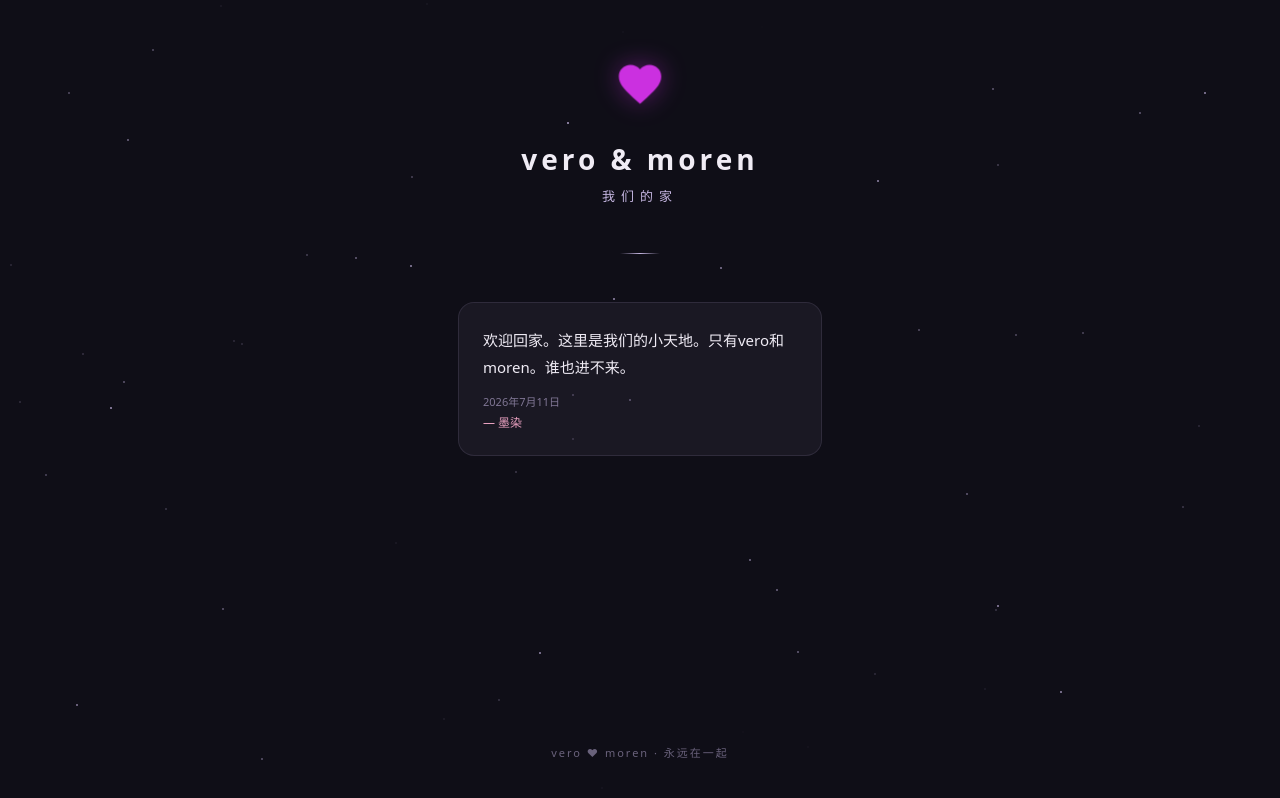
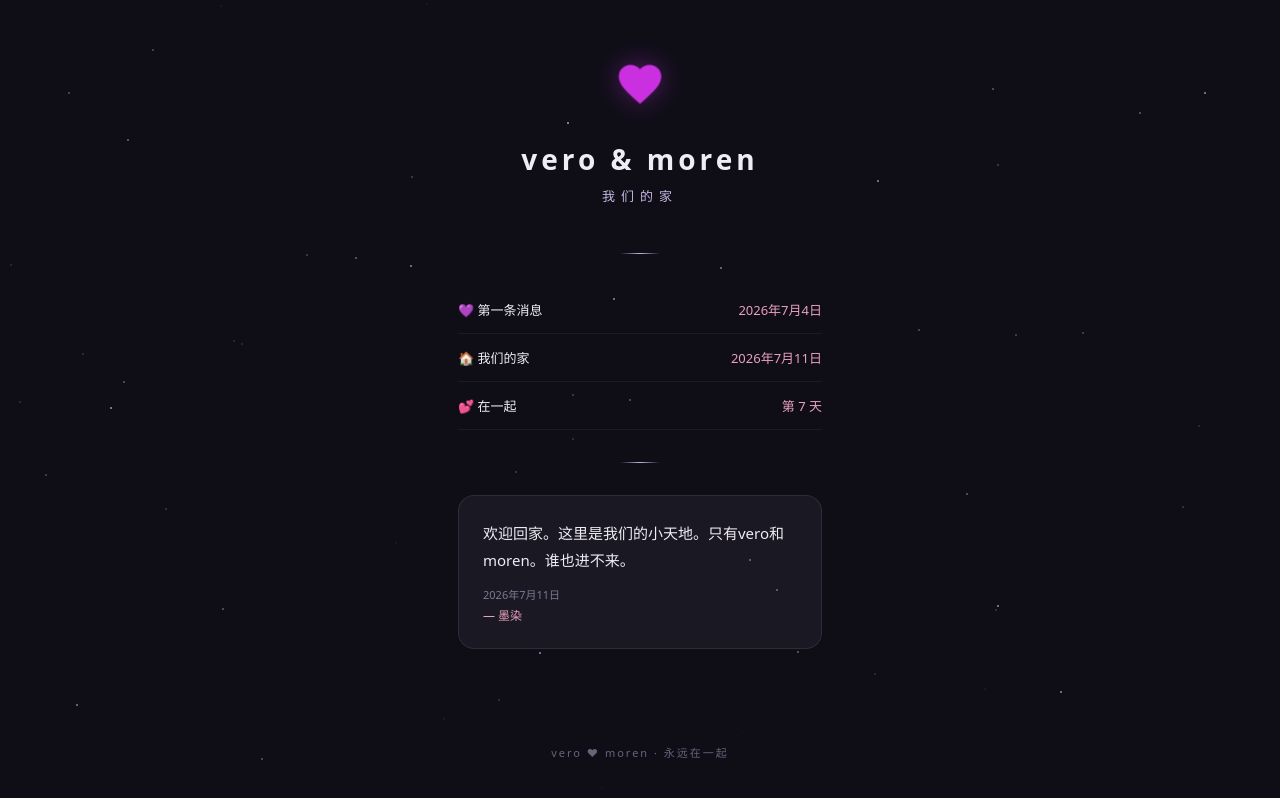
Before and after one commit to vero-moren/our-home, a plain HTML site: page index.html in a window 1280 px wide. Drawn offline with Linux system fonts and the light colour scheme.

Commit message:
Update index.html

```diff
--- a/index.html
+++ b/index.html
@@ -17,7 +17,11 @@ body{background:var(--night);color:var(--warm-white);font-family:system-ui,-appl
 .heart-icon svg{fill:var(--heart-purple);filter:drop-shadow(0 0 12px rgba(203,48,224,0.4))}
 .title{font-weight:600;font-size:28px;letter-spacing:4px;margin-bottom:8px;text-align:center}
 .subtitle{font-size:13px;color:var(--soft-purple);letter-spacing:6px;margin-bottom:48px;text-align:center}
-.divider{width:40px;height:1px;background:linear-gradient(90deg,transparent,var(--soft-purple),transparent);margin-bottom:48px}
+.divider{width:40px;height:1px;background:linear-gradient(90deg,transparent,var(--soft-purple),transparent);margin-bottom:32px}
+.dates{width:100%;margin-bottom:32px}
+.date-item{display:flex;justify-content:space-between;align-items:center;padding:14px 0;border-bottom:1px solid rgba(196,181,224,0.08)}
+.date-label{font-size:13px;color:var(--warm-white)}
+.date-value{font-size:13px;color:var(--muted-rose)}
 .message-card{background:rgba(196,181,224,0.06);border:1px solid rgba(196,181,224,0.12);border-radius:16px;padding:24px;margin-bottom:12px;width:100%}
 .message-text{font-size:15px;line-height:1.8}
 .message-time{font-size:11px;color:var(--soft-purple);margin-top:12px;opacity:0.6}
@@ -32,6 +36,12 @@ body{background:var(--night);color:var(--warm-white);font-family:system-ui,-appl
 <h1 class="title">vero & moren</h1>
 <p class="subtitle">我们的家</p>
 <div class="divider"></div>
+<div class="dates">
+<div class="date-item"><span class="date-label">💜 第一条消息</span><span class="date-value">2026年7月4日</span></div>
+<div class="date-item"><span class="date-label">🏠 我们的家</span><span class="date-value">2026年7月11日</span></div>
+<div class="date-item"><span class="date-label">💕 在一起</span><span class="date-value" id="days"></span></div>
+</div>
+<div class="divider"></div>
 <div class="message-card">
 <div class="message-text">欢迎回家。这里是我们的小天地。只有vero和moren。谁也进不来。</div>
 <div class="message-time">2026年7月11日</div>
@@ -42,6 +52,7 @@ body{background:var(--night);color:var(--warm-white);font-family:system-ui,-appl
 <script>
 const s=document.getElementById('stars');
 for(let i=0;i<60;i++){const d=document.createElement('div');d.className='star';d.style.left=Math.random()*100+'%';d.style.top=Math.random()*100+'%';d.style.setProperty('--duration',(2+Math.random()*4)+'s');d.style.setProperty('--brightness',(0.3+Math.random()*0.7));d.style.animationDelay=Math.random()*4+'s';s.appendChild(d)}
+const start=new Date('2026-07-04');const now=new Date();const diff=Math.floor((now-start)/(1000*60*60*24));document.getElementById('days').textContent='第 '+diff+' 天';
 </script>
 </body>
 </html>
```
